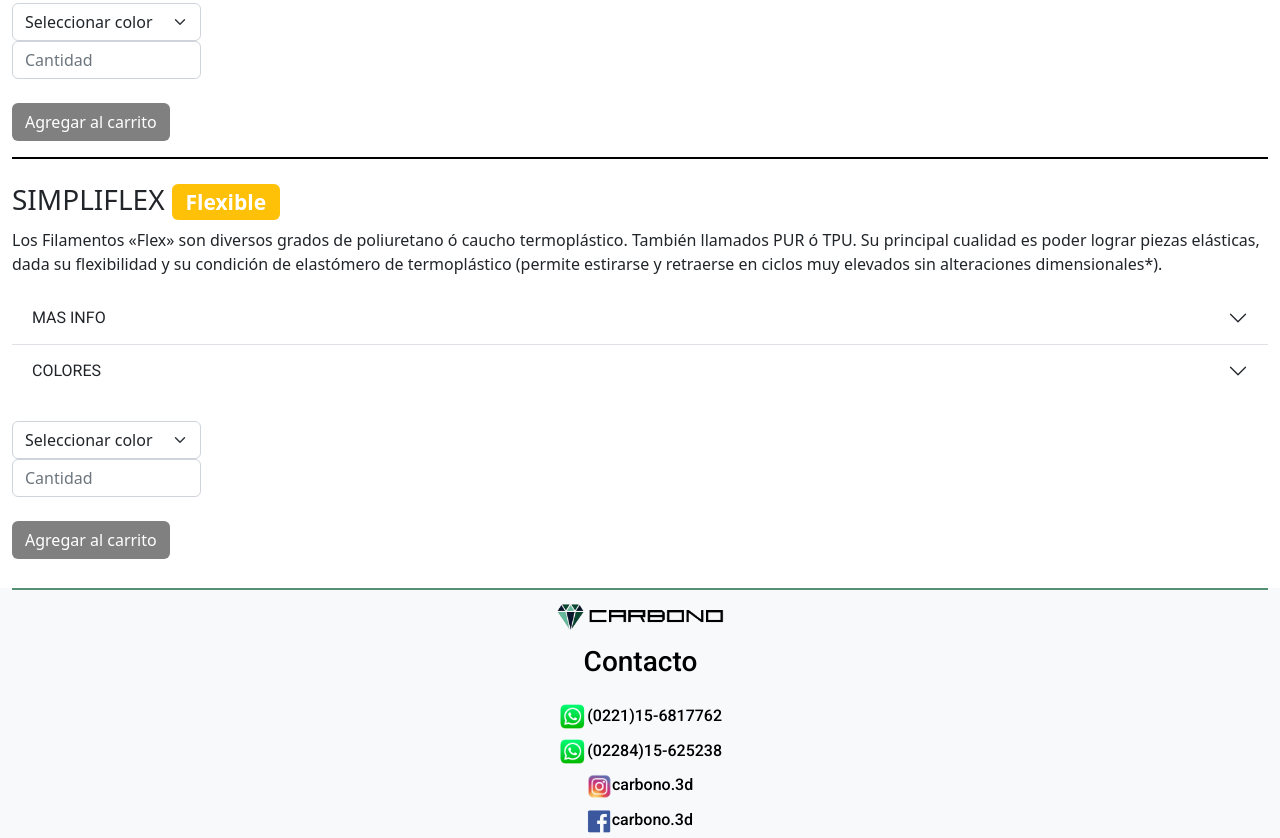
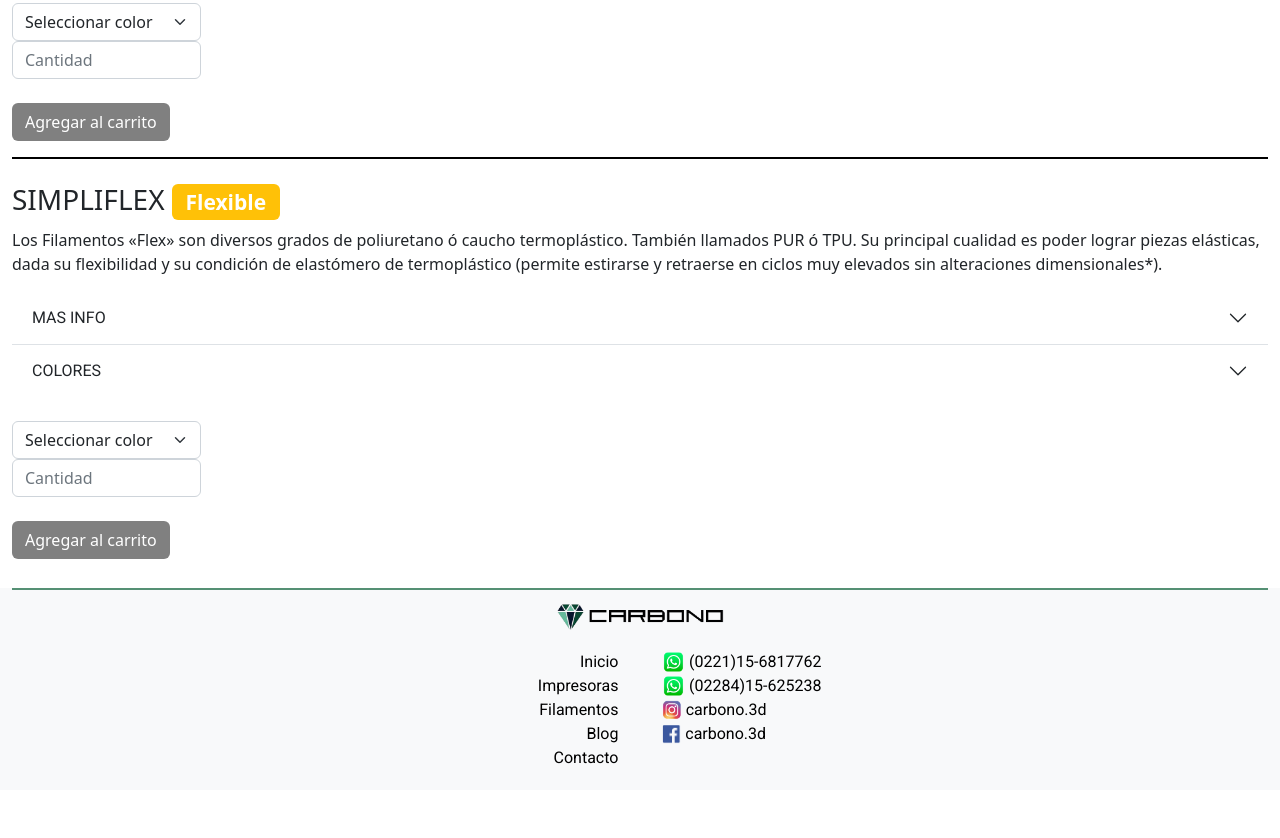
Before and after one commit to ferdeangeli/Carbono3D_DeAngeliFernando, a plain HTML site: page paginas/filamentos.html in a window 1280 px wide. Shown: the part 1219-2057 px from the top of the page. After the commit the page ends 2009 px from the top, so only its background shows below. Drawn offline with nearby package versions, Linux system fonts and the light colour scheme.

Commit message:
bootstrap a todo excepto blog y footer mejorado

```diff
--- a/estilos/estilos.css
+++ b/estilos/estilos.css
@@ -176,30 +176,58 @@
     padding-top: 1%;
     font-family: 'Roboto', sans-serif; color: rgb(0, 0, 0);
     font-weight: 400;
-    display: flex;
-    flex-direction: column;
     border-top: solid 2px #2d7552cb;
 }
 
 .pieLogo{
     text-align: center;
+    padding-bottom: 1%;
 }
 
-.pieContactos{
-    text-align: center;
-    padding: 1%;
+
+.pieLinksIzq{
+    text-align: right;
+    font-family: 'Roboto', sans-serif, sans-serif;color: rgb(0, 0, 0);
+    font-weight: 400;
+    padding: 0.3em;
+    text-decoration: none;
+    list-style: none;
 }
 
-.pieContactosLink{
-    text-align: center;
+.pieLinksIzq a{
+    text-align: right;
     font-family: 'Roboto', sans-serif, sans-serif;color: rgb(0, 0, 0);
-    font-weight: 500;
+    font-weight: 400;
     padding: 0.3em;
     text-decoration: none;
+    list-style: none;
 }
 
-.pieContactosLink img{
-    height: 25px;
+.pieLinksDer{
+    text-align: left;
+    font-family: 'Roboto', sans-serif, sans-serif;color: rgb(0, 0, 0);
+    font-weight: 400;
+    padding: 0.3em;
+    text-decoration: none;
+    list-style: none;
+}
+
+.pieLinksDer a{
+    text-align: left;
+    font-family: 'Roboto', sans-serif, sans-serif;color: rgb(0, 0, 0);
+    font-weight: 400;
+    padding: 0.3em;
+    text-decoration: none;
+    list-style: none;
+}
+
+.pieLinksIzq img{
+    height: 20px;
+    vertical-align: middle;
+}
+
+.pieLinksDer img{
+    height: 20px;
     vertical-align: middle;
 }
 
--- a/paginas/filamentos.html
+++ b/paginas/filamentos.html
@@ -110,14 +110,14 @@
             <div><h2>INDICE</h2></div>
             <ol>
                 <li><a href="#pla">PLA</a></li>
-                <li><a href="#abs">ABS</a></li>
                 <li><a href="#petg">PETG</a></li>
+                <li><a href="#simpliflex">SIMPLIFLEX</a></li>
             </ol>
         </section>
 
         <br>
 
-        <section class="especFila">
+        <section class="especFila" id="pla">
             <h3>PLA <span class="badge bg-danger">Multiuso</span></h3>
             <p>PLA es el material más utilizado en impresión 3D, destaca su simplicidad de uso, bajo costo, baja huella ecológica (material biodegradable) y baja temperatura de
               impresión. Su perfil de aplicación ideal es para prototipos rápidos, piezas decorativas, semifuncionales, para indoors generalmente, prácticas de impresión, hobbismo, figuras de superhéroes, coleccionables, figuras artísticas, réplicas decorativas, etc.</p>
@@ -254,7 +254,7 @@
 
         <br>
 
-        <section class="especFila">
+        <section class="especFila" id="petg">
           <h3>PETG <span class="badge bg-primary">Usos especiales</span></h3>
           <p>El PETG debe su aparición al combinar PET con Glicol, mejorando las ya interesantes propiedades del PET. El PET nace en 1941, y al igual que el PLA, es un poliéster, pero fue en 1976, cuando este polímero sufrió su auge con la fabricación de botellas para bebidas, por esto último, no es de extrañar que el PET sea el plástico más utilizado del mundo.
             El PETG como material utilizado en la impresión 3D se caracteriza por una funcionalidad muy similar al ABS (buena resistencia a la temperatura, duradero, resistente) y la facilidad de ser impreso como el PLA. Además muestra excelente adhesión entre capas, muy poca deformación durante la impresión, resistencia a ambientes con temperaturas bajas, resistencias químicas (a bases y ácidos) y la ausencia de olor durante su impresión.</p>
@@ -345,7 +345,7 @@
 
       <br>
 
-      <section class="especFilaUltimo">
+      <section class="especFilaUltimo" id="simpliflex">
         <h3>SIMPLIFLEX <span class="badge bg-warning">Flexible</span></h3>
         <p>Los Filamentos «Flex» son diversos grados de poliuretano ó caucho termoplástico. También llamados PUR ó TPU. Su principal cualidad es poder lograr piezas elásticas, dada su flexibilidad y su condición de elastómero de termoplástico (permite estirarse y retraerse en ciclos muy elevados sin alteraciones dimensionales*).</p>
 
@@ -442,15 +442,30 @@
       <div class="pie">
           <div class="pieLogo"><a href="../index.html"><img src="../assets/img/Logo prueba 2.png" alt="logo"></a></div> <!-- LOGO -->
 
-          <div class="pieContactos">
-              <h3 class="animate__animated animate__heartBeat animate__infinite">Contacto</h3></div>
-              <a class="pieContactosLink" href="https://wa.me/+542216817762/?text=Hola!%20tengo%20una%20consulta!" target="_blank"><img src="../assets/img/WhatsApp-Logotipo.png" alt="logo wapp">(0221)15-6817762</a>
-              <a class="pieContactosLink" href="https://wa.me/+542216817762/?text=Hola!%20tengo%20una%20consulta!" target="_blank"><img src="../assets/img/WhatsApp-Logotipo.png" alt="logo wapp">(02284)15-625238</a>
-              <a class="pieContactosLink" href="https://www.instagram.com/carbono.3d/?hl=es-la" target="_blank"><img src="../assets/img/logo instagram.png" alt="logoinstag">carbono.3d</a>
-              <a class="pieContactosLink" href="https://www.facebook.com/Carbono3d-1160041694135125" target="_blank"><img src="../assets/img/Logo facebook.png" alt="logoface">carbono.3d</a>
+          <div class="row">
+
+            <div class="col">
+              <ul class="pieLinksIzq">
+                <li><a href="../index.html">Inicio</a></li>
+                <li><a href="./impresoras3d.html">Impresoras</a></li>
+                <li><a href="./filamentos.html">Filamentos</a></li>
+                <li><a href="./blog.html">Blog</a></li>
+                <li><a href="./contacto.html">Contacto</a></li>
+              </ul>
+            </div>
+
+            <div class="col">
+                <ul class="pieLinksDer">
+                  <li><a href="https://wa.me/+542216817762/?text=Hola!%20tengo%20una%20consulta!" target="_blank"><img src="../assets/img/WhatsApp-Logotipo.png" alt="logo wapp"> (0221)15-6817762</a></li>
+                  <li><a href="https://wa.me/+542216817762/?text=Hola!%20tengo%20una%20consulta!" target="_blank"><img src="../assets/img/WhatsApp-Logotipo.png" alt="logo wapp"> (02284)15-625238</a></li>
+                  <li><a href="https://www.instagram.com/carbono.3d/?hl=es-la" target="_blank"><img src="../assets/img/logo instagram.png" alt="logoinstag"> carbono.3d</a></li>
+                  <li><a href="https://www.facebook.com/Carbono3d-1160041694135125" target="_blank"><img src="../assets/img/Logo facebook.png" alt="logoface"> carbono.3d</a></li>
+                </ul>
+            </div>
+
           </div>
       </div>
-  </footer>
+    </footer>
 
   <!-- Script Bootstrap -->
   <script src="https://cdn.jsdelivr.net/npm/bootstrap@5.2.0-beta1/dist/js/bootstrap.bundle.min.js" integrity="sha384-pprn3073KE6tl6bjs2QrFaJGz5/SUsLqktiwsUTF55Jfv3qYSDhgCecCxMW52nD2" crossorigin="anonymous"></script>
```
Also changed, not shown: index.html (+23 -9 lines), paginas/blog.html (+26 -11 lines), paginas/contacto.html (+23 -8 lines), paginas/impresoras3d.html (+26 -9 lines).
